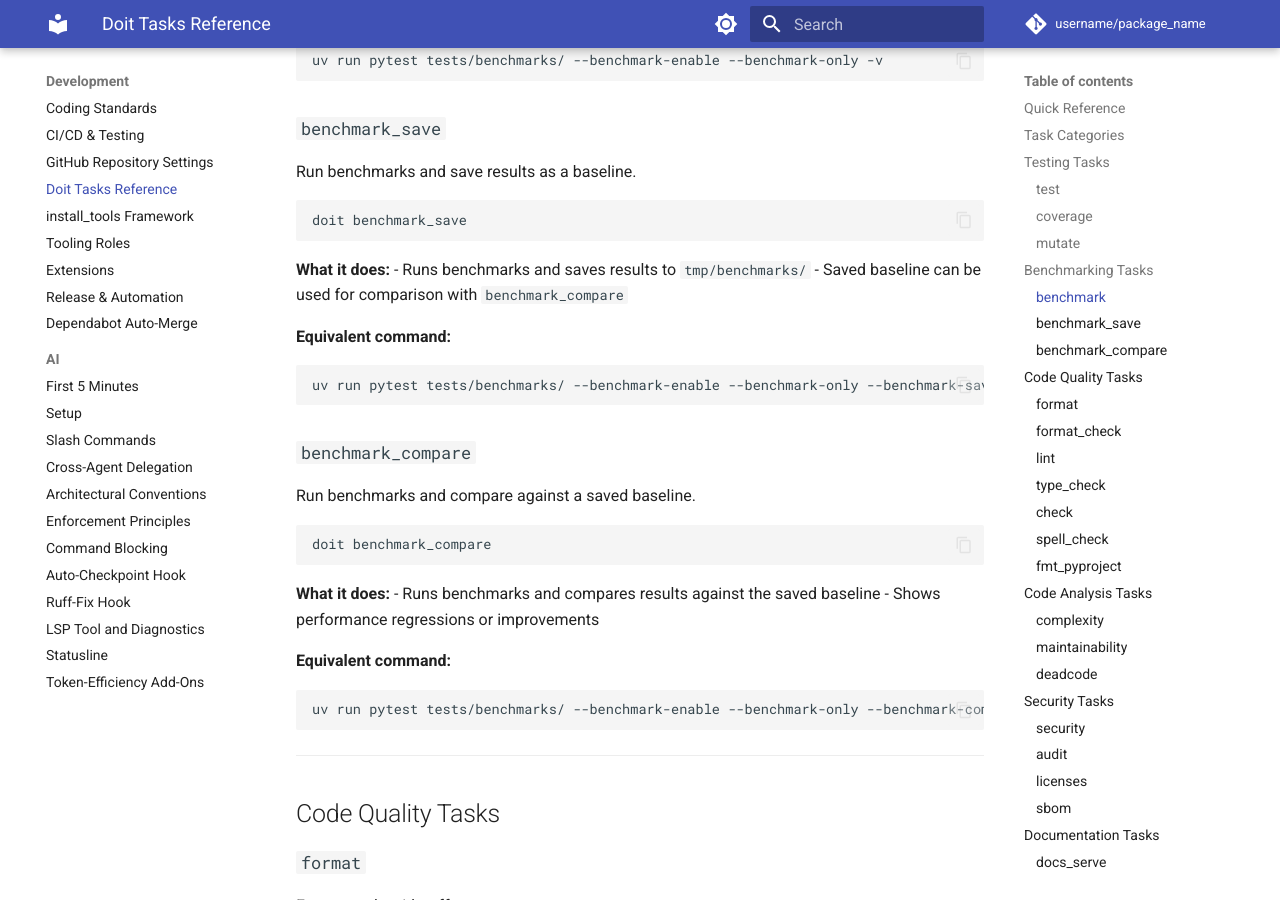
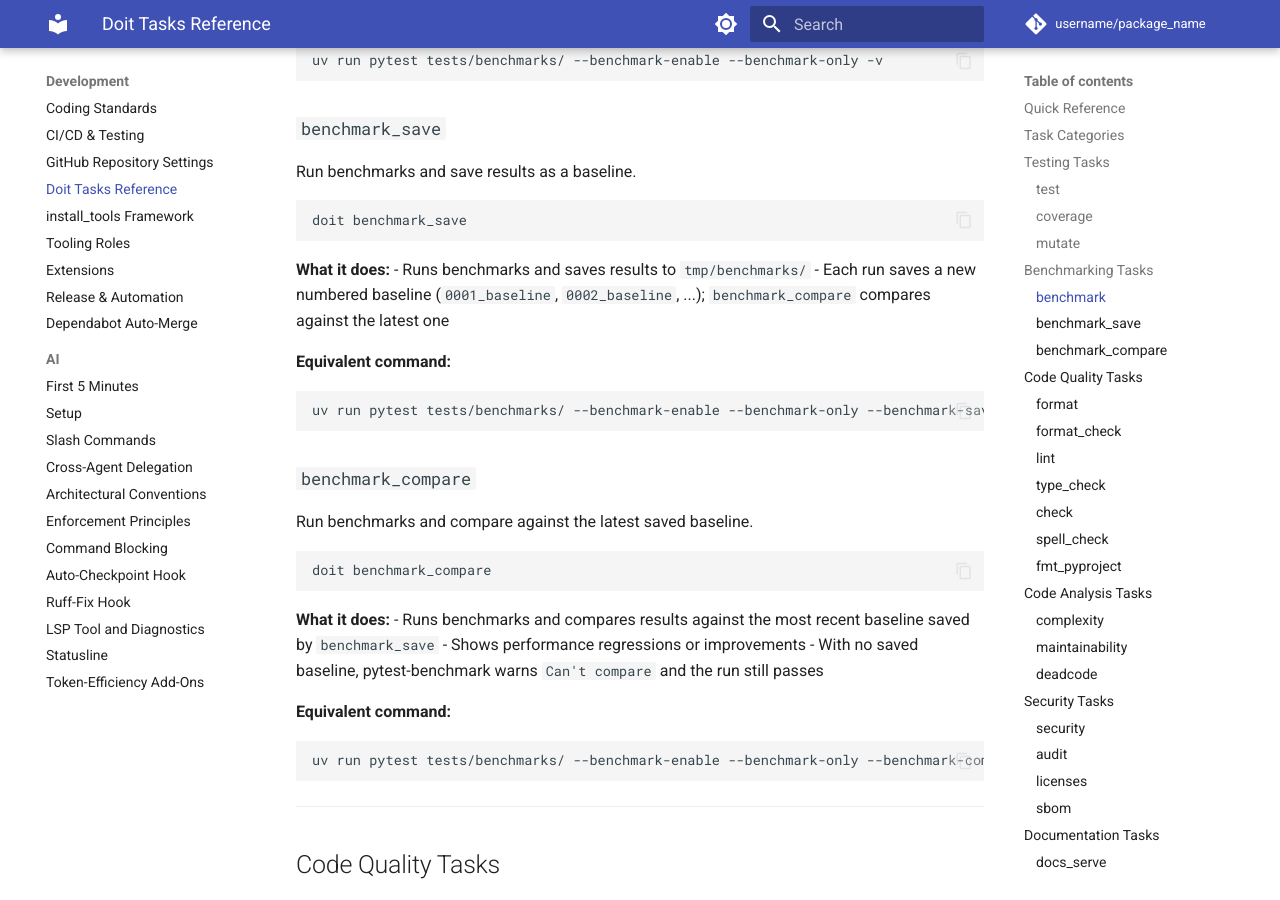
Before and after one commit to endavis/pyproject-template, an MkDocs documentation site: the page built from docs/development/doit-tasks-reference.md, in a window 1280 px wide and 900 px high, scrolled down 2856 px. Built offline with MkDocs 1.6.1 and Material for MkDocs 9.7.7, drawn with Linux system fonts in a browser that asks for light colours; comment, search, counter and statistics services are not loaded.

Commit message:
fix: compare benchmarks against the latest saved baseline, not the first (merges PR #840, addresses #838)
doit benchmark_save numbers every save (0001_baseline, 0002_baseline, ...),
but doit benchmark_compare was pinned to --benchmark-compare=0001_baseline.
After a second save it kept comparing against the oldest one.

Given no value, --benchmark-compare uses the latest saved run. doit benchmark
never saves, so the latest run in tmp/benchmarks/ is always the latest
baseline.

The test assertion that pinned 0001_baseline asserted the defect. It now
checks for the bare flag, and a new test fails if any run ID is pinned.

Addresses #838

Co-authored-by: Claude Opus 5.5 (1M context) <noreply@anthropic.com>

````diff
--- a/docs/development/doit-tasks-reference.md
+++ b/docs/development/doit-tasks-reference.md
@@ -142,7 +142,8 @@ doit benchmark_save
 
 **What it does:**
 - Runs benchmarks and saves results to `tmp/benchmarks/`
-- Saved baseline can be used for comparison with `benchmark_compare`
+- Each run saves a new numbered baseline (`0001_baseline`, `0002_baseline`, ...); `benchmark_compare`
+  compares against the latest one
 
 **Equivalent command:**
 ```bash
@@ -151,19 +152,20 @@ uv run pytest tests/benchmarks/ --benchmark-enable --benchmark-only --benchmark-
 
 ### `benchmark_compare`
 
-Run benchmarks and compare against a saved baseline.
+Run benchmarks and compare against the latest saved baseline.
 
 ```bash
 doit benchmark_compare
 ```
 
 **What it does:**
-- Runs benchmarks and compares results against the saved baseline
+- Runs benchmarks and compares results against the most recent baseline saved by `benchmark_save`
 - Shows performance regressions or improvements
+- With no saved baseline, pytest-benchmark warns `Can't compare` and the run still passes
 
 **Equivalent command:**
 ```bash
-uv run pytest tests/benchmarks/ --benchmark-enable --benchmark-only --benchmark-compare=0001_baseline --benchmark-storage=tmp/benchmarks -v
+uv run pytest tests/benchmarks/ --benchmark-enable --benchmark-only --benchmark-compare --benchmark-storage=tmp/benchmarks -v
 ```
 
 ---
````
Also changed, not shown: 2 other files.
